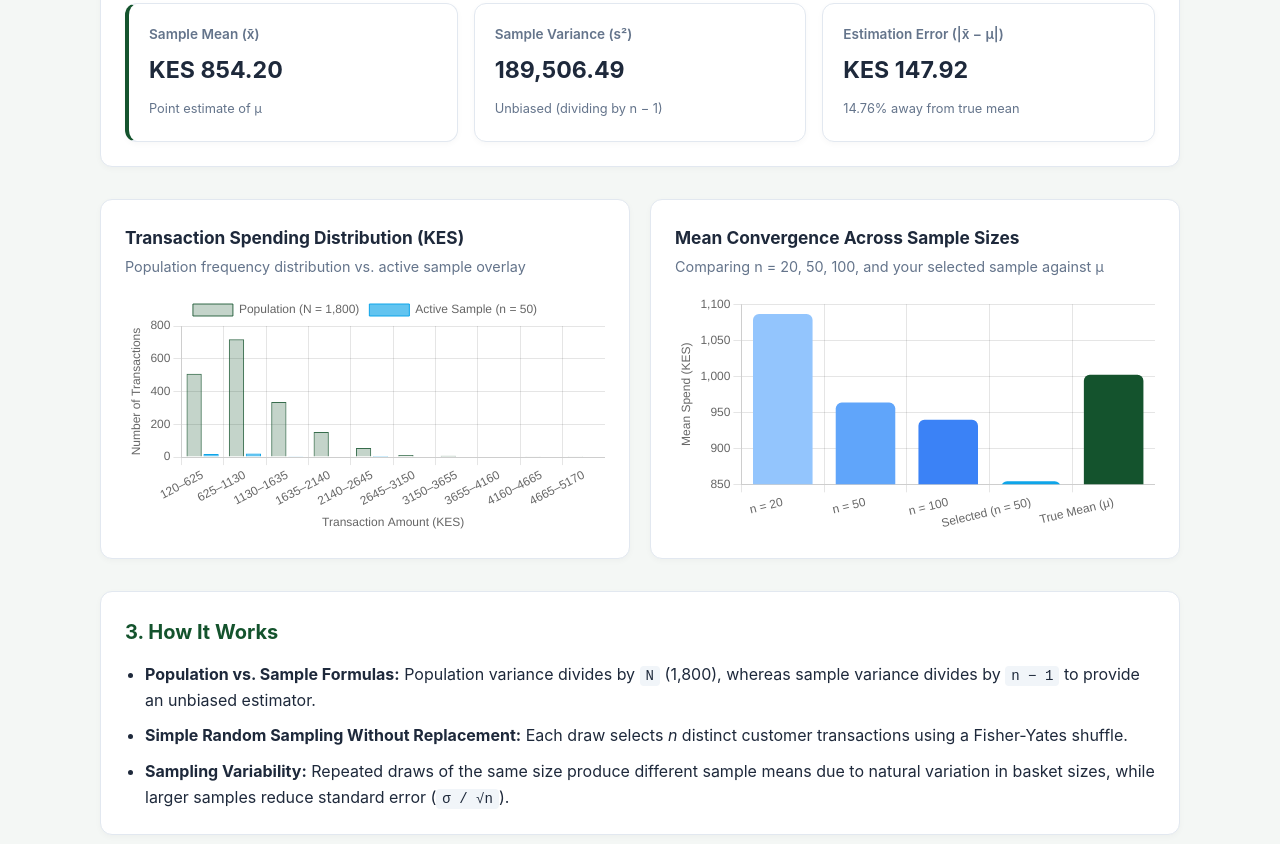
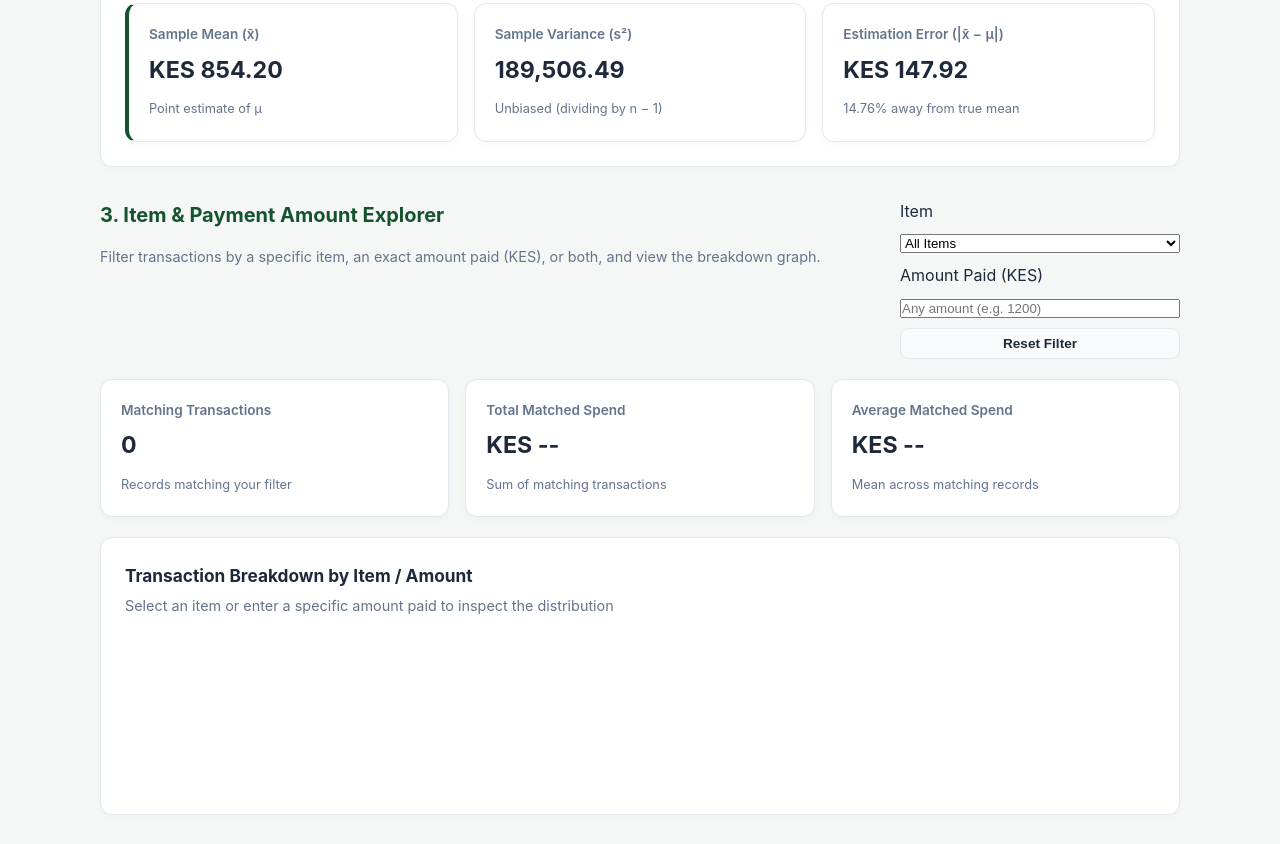
Before and after one commit to whitneynafula3-prog/supermarket-dashboard, a plain HTML site: page index.html in a window 1280 px wide. Shown: the part 738-1582 px from the top of the page. Drawn offline with nearby package versions, Linux system fonts and the light colour scheme.

Commit message:
Update index.html

```diff
--- a/index.html
+++ b/index.html
@@ -87,6 +87,60 @@
       </div>
     </section>
 
+    <section class="section-block">
+      <div class="panel-header">
+        <div>
+          <h2>3. Item &amp; Payment Amount Explorer</h2>
+          <p class="muted">
+            Filter transactions by a specific item, an exact amount paid (KES), or both, and view the breakdown graph.
+          </p>
+        </div>
+        <div class="controls filter-controls">
+          <label for="itemFilter">Item</label>
+          <select id="itemFilter">
+            <option value="ALL">All Items</option>
+          </select>
+
+          <label for="amountFilter">Amount Paid (KES)</label>
+          <input
+            type="number"
+            id="amountFilter"
+            min="0"
+            step="any"
+            placeholder="Any amount (e.g. 1200)"
+          />
+
+          <button type="button" id="clearFilterBtn" class="preset">Reset Filter</button>
+        </div>
+      </div>
+
+      <div class="kpi-grid">
+        <div class="kpi-card">
+          <span class="kpi-label">Matching Transactions</span>
+          <strong class="kpi-value" id="matchCount">0</strong>
+          <small>Records matching your filter</small>
+        </div>
+        <div class="kpi-card">
+          <span class="kpi-label">Total Matched Spend</span>
+          <strong class="kpi-value" id="matchTotal">KES --</strong>
+          <small>Sum of matching transactions</small>
+        </div>
+        <div class="kpi-card">
+          <span class="kpi-label">Average Matched Spend</span>
+          <strong class="kpi-value" id="matchAvg">KES --</strong>
+          <small>Mean across matching records</small>
+        </div>
+      </div>
+
+      <div class="chart-card" style="margin-top: 1.25rem;">
+        <h3 id="itemAmountChartTitle">Transaction Breakdown by Item / Amount</h3>
+        <p class="muted" id="itemAmountChartSubtitle">
+          Select an item or enter a specific amount paid to inspect the distribution
+        </p>
+        <canvas id="itemAmountChart"></canvas>
+      </div>
+    </section>
+
     <section class="charts-grid">
       <div class="chart-card">
         <h3>Transaction Spending Distribution (KES)</h3>
@@ -102,7 +156,7 @@
     </section>
 
     <section class="section-block methodology">
-      <h2>3. How It Works</h2>
+      <h2>4. How It Works</h2>
       <ul>
         <li>
           <strong>Population vs. Sample Formulas:</strong> Population variance divides by
```
